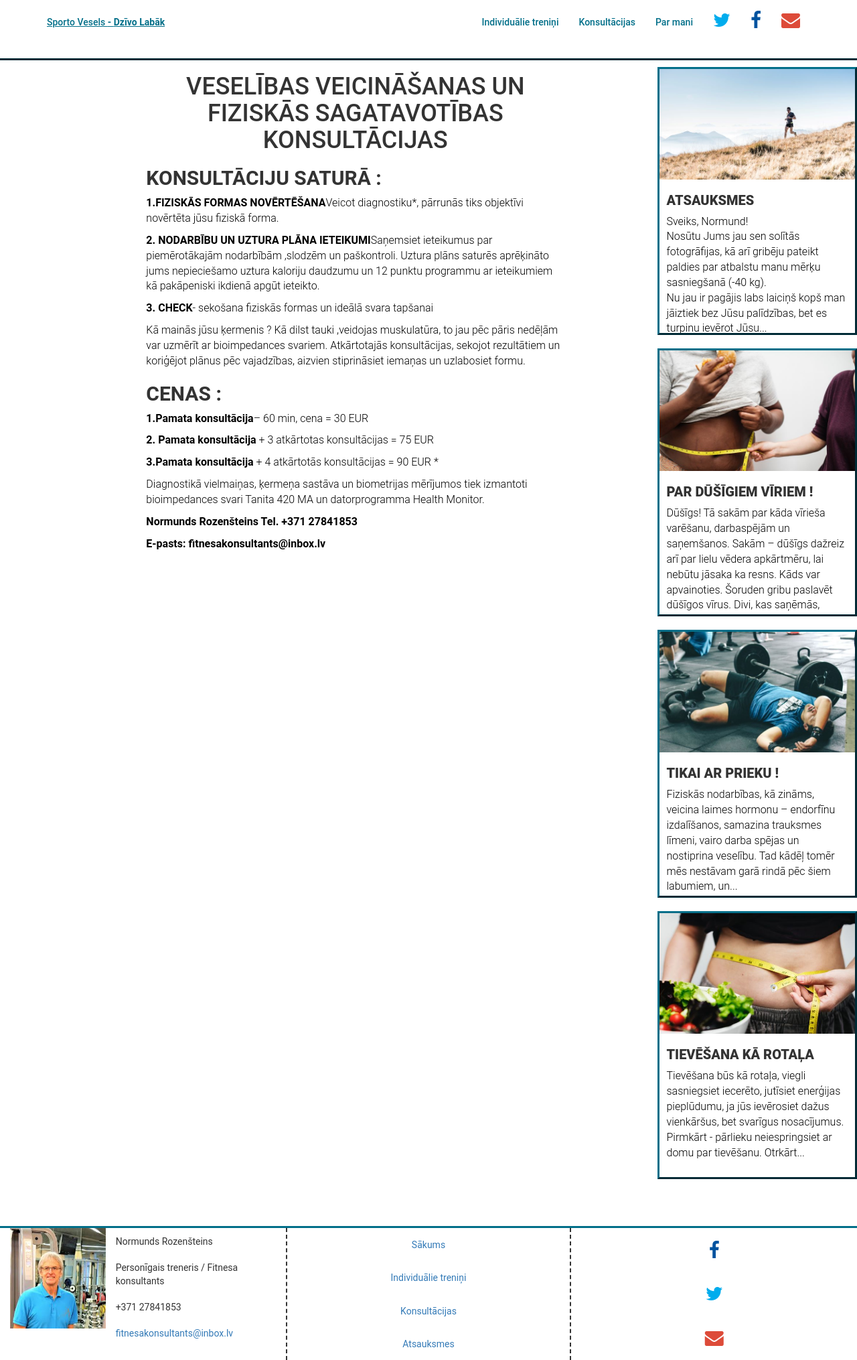
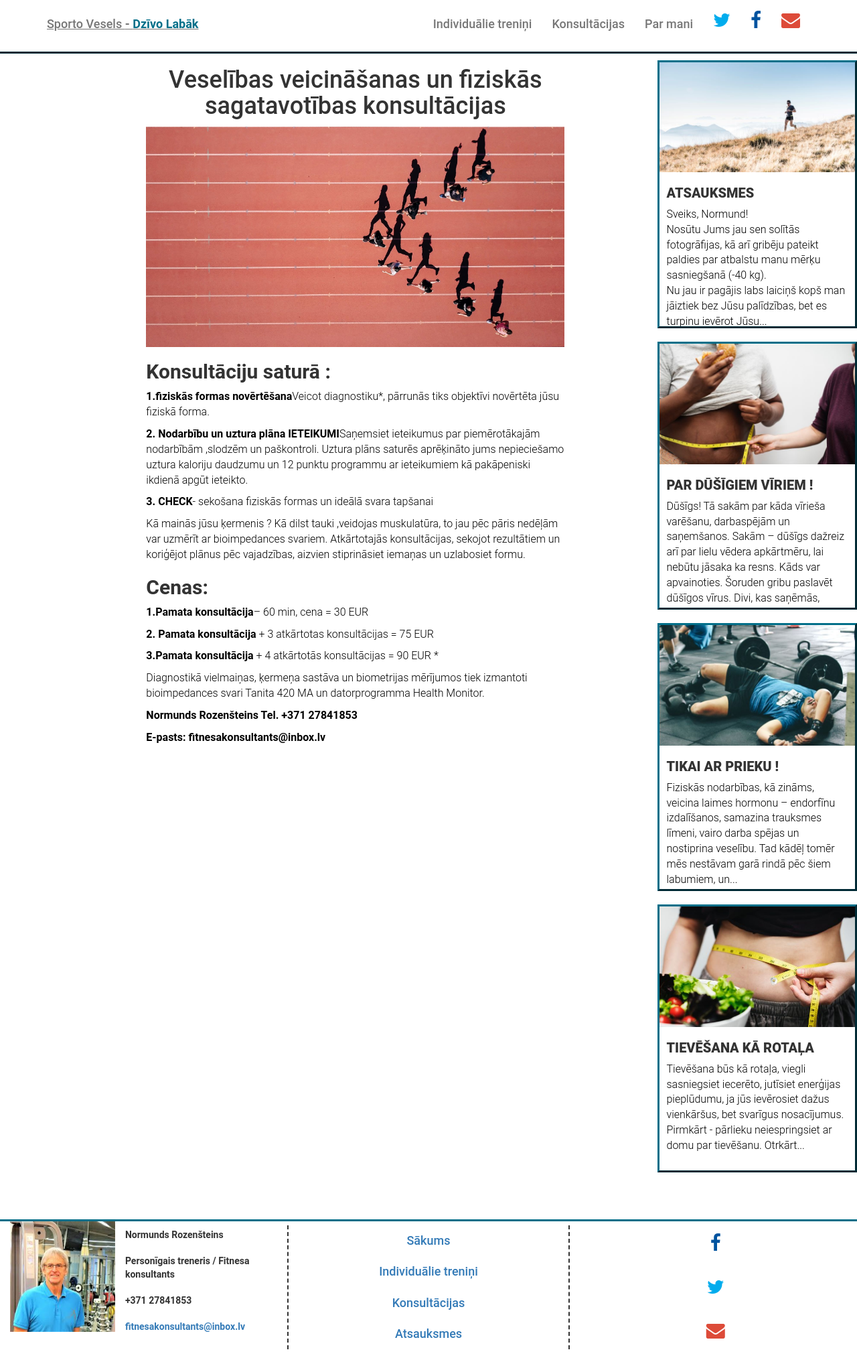
Before and after one commit to reinitto/dzivo-vesels, a React (Create React App) app: page /Konsultacijas in a window 1280 px wide. Shown: the whole page at 67% size. Built offline with nearby package versions, Linux system fonts and the light colour scheme.

Commit message:
Extra styling for articles, added img

```diff
--- a/package.json
+++ b/package.json
@@ -6,6 +6,7 @@
     "react": "^16.5.2",
     "react-bootstrap": "^0.32.4",
     "react-dom": "^16.5.2",
+    "react-helmet": "^5.2.0",
     "react-router-dom": "^4.3.1",
     "react-scripts": "1.1.5"
   },
--- a/public/index.html
+++ b/public/index.html
@@ -1,5 +1,5 @@
 <!DOCTYPE html>
-<html lang="lv">
+<html lang="en">
 
 <head>
   <meta charset="utf-8">
@@ -26,7 +26,7 @@
       work correctly both with client-side routing and a non-root public URL.
       Learn how to configure a non-root public URL by running `npm run build`.
     -->
-  <title>Sporto Vesels - Dzīvo Labāk</title>
+  <title>React App</title>
 </head>
 
 <body>
--- a/src/components/Carousel.js
+++ b/src/components/Carousel.js
@@ -129,13 +129,13 @@ export default () => {
                   </Carousel.Caption>
                 </div>
               </Carousel.Item>
+
               <Carousel.Item>
                 <img width="auto" height="auto" alt="900x500" src={img17m} />
                 <div className="absolute-div">
                   <Carousel.Caption>
                     <div className="col-md-8 col-sm-12 ">
-                      <h1>Tievēšana kā rotaļa </h1>
-
+                      <h1>Tievēšana kā rotaļa</h1>{" "}
                       <div className="col-xs-6 col-sm-6">
                         <p>
                           Tievēšana būs kā rotaļa, viegli sasniegsiet iecerēto,
@@ -149,13 +149,13 @@ export default () => {
                           pat 20 minūtes dienā...
                         </p>
                         <a
-                          href="/Article5"
+                          href="/Article4"
                           type="button"
                           className=" carousel-button"
                         >
                           Lasīt Tālāk
                         </a>
-                      </div>
+                      </div>{" "}
                     </div>
                   </Carousel.Caption>
                 </div>
@@ -165,8 +165,7 @@ export default () => {
                 <div className="absolute-div">
                   <Carousel.Caption>
                     <div className="col-md-8 col-sm-12 ">
-                      <h1>Vienas vasaras veiksmes stāsts</h1>
-
+                      <h1>Vienas vasaras veiksmes stāsts</h1>{" "}
                       <div className="col-xs-6 col-sm-6">
                         <p>
                           Pagājušogad jūnija sākumā pie manis ar lūgumu pēc
@@ -175,17 +174,16 @@ export default () => {
                           ) strādājot atbildīgā darbā bija sākusi pieņemties
                           svarā, bet kad bija jāpaliek mājās ar bērniņu, kam
                           sašūpojās veselība , liekais svars turpināja pieaugt,
-                          spēki samazināties, pašsajūta pasliktināties. Svars
-                          bija pieaudzis līdz 93 kilogramiem...
+                          spēki samazināties...
                         </p>
                         <a
-                          href="/Article6"
+                          href="/Article4"
                           type="button"
                           className=" carousel-button"
                         >
                           Lasīt Tālāk
                         </a>
-                      </div>
+                      </div>{" "}
                     </div>
                   </Carousel.Caption>
                 </div>
--- a/src/components/Footer2.css
+++ b/src/components/Footer2.css
@@ -1,10 +1,4 @@
 .borderFooter {
-  display: flex;
-  align-items: stretch;
-  border-color: #026f89;
-  border-width: 3.3px;
-  border-style: outset;
-  /* border-bottom: 0; */
   background-color: white;
   background: #ffffff;
   border-color: #026f89;
@@ -14,7 +8,6 @@
   text-decoration: none;
   position: relative;
   border-width: 3.3px;
-
   border-right: 0;
   border-left: 0;
   border-bottom: 0;
@@ -40,9 +33,9 @@
 .midDiv {
   border-width: 2px;
   border-style: dashed;
-
   border-top: 0;
   border-bottom: 0;
+  margin: 6px 6px;
 }
 
 .list-group-item {
@@ -55,3 +48,9 @@
     display: none;
   }
 }
+
+@media screen and (max-width: 990px) {
+  .midDiv {
+    border-style: none;
+  }
+}
--- a/src/components/Footer2.js
+++ b/src/components/Footer2.js
@@ -9,13 +9,18 @@ const footerDivStyles = {
   flexDirection: "column"
 };
 
+const footerStyle = {
+  display: "flex",
+  justifyContent: "space-around"
+};
+
 export default () => {
   return (
     <footer
       className="page-footer row no-display
-     "
+      "
     >
-      <div className="container-fluid borderFooter">
+      <div className="container-fluid borderFooter " style={footerStyle}>
         <div className="col-sm-4 footerDivs">
           <div
             style={{
@@ -23,15 +28,20 @@ export default () => {
             }}
           >
             <a href="/about">
-              <img src={profile} alt="" style={{ maxHeight: "150px" }} />
+              <img src={profile} alt="" className="img-responsive" />
             </a>
             <ul className="list-group">
-              <li className="list-group-item">Normunds Rozenšteins</li>
+              <li className="list-group-item">
+                {" "}
+                <strong>Normunds Rozenšteins</strong>{" "}
+              </li>
 
               <li className="list-group-item">
-                Personīgais treneris / Fitnesa konsultants
+                <strong>Personīgais treneris / Fitnesa konsultants</strong>
               </li>
-              <li className="list-group-item"> +371 27841853</li>
+              <li className="list-group-item">
+                <strong> +371 27841853</strong>{" "}
+              </li>
               <li className="list-group-item">
                 <a
                   href="mailto:fitnesakonsultants@inbox.lv"
@@ -39,7 +49,7 @@ export default () => {
                   rel="noopener noreferrer"
                 >
                   {" "}
-                  fitnesakonsultants@inbox.lv
+                  <strong>fitnesakonsultants@inbox.lv</strong>
                 </a>
               </li>
             </ul>
@@ -47,10 +57,19 @@ export default () => {
           </div>
         </div>
         <div className="col-sm-4 midDiv" style={footerDivStyles}>
-          <a href="/">Sākums</a>
-          <a href="/Trenini">Individuālie treniņi</a>
-          <a href="/Konsultacijas">Konsultācijas</a>
-          <a href="/Article2">Atsauksmes</a>
+          <a href="/">
+            <h4>Sākums</h4>
+          </a>
+          <a href="/Trenini">
+            <h4>Individuālie treniņi</h4>
+          </a>
+          <a href="/Konsultacijas">
+            <h4>Konsultācijas</h4>
+          </a>
+          <a href="/Article2">
+            {" "}
+            <h4>Atsauksmes</h4>{" "}
+          </a>
         </div>
         <div className="col-sm-4" style={footerDivStyles}>
           <a
--- a/src/components/Konsultacijas.js
+++ b/src/components/Konsultacijas.js
@@ -1,5 +1,6 @@
 import React from "react";
 
+import img23 from "../img/23m.jpg";
 import ArticleLayout from "./articles/ArticleLayout";
 const headerStyle = {
   textAlign: "center"
@@ -11,17 +12,18 @@ export default () => {
   return (
     <ArticleLayout>
       <h1 style={headerStyle}>
-        VESELĪBAS VEICINĀŠANAS UN FIZISKĀS SAGATAVOTĪBAS KONSULTĀCIJAS
+        Veselības veicināšanas un fiziskās sagatavotības konsultācijas
       </h1>
-      <h2>KONSULTĀCIJU SATURĀ :</h2>
+      <img src={img23} className="img-responsive" alt="" />
+      <h2>Konsultāciju saturā :</h2>
       <p>
-        <strong>1.FIZISKĀS FORMAS NOVĒRTĒŠANA</strong>
+        <strong>1.fiziskās formas novērtēšana</strong>
         Veicot diagnostiku*, pārrunās tiks objektīvi novērtēta jūsu fiziskā
         forma.
       </p>
       <p>
         {" "}
-        <strong>2. NODARBĪBU UN UZTURA PLĀNA IETEIKUMI</strong>
+        <strong>2. Nodarbību un uztura plāna IETEIKUMI</strong>
         Saņemsiet ieteikumus par piemērotākajām nodarbībām ,slodzēm un
         paškontroli. Uztura plāns saturēs aprēķināto jums nepieciešamo uztura
         kaloriju daudzumu un 12 punktu programmu ar ieteikumiem kā pakāpeniski
@@ -38,7 +40,7 @@ export default () => {
         konsultācijas, sekojot rezultātiem un koriģējot plānus pēc vajadzības,
         aizvien stiprināsiet iemaņas un uzlabosiet formu.
       </p>{" "}
-      <h2>CENAS :</h2>
+      <h2>Cenas: </h2>
       <p>
         <strong>1.Pamata konsultācija</strong>– 60 min, cena = 30 EUR{" "}
       </p>
--- a/src/components/Layout.js
+++ b/src/components/Layout.js
@@ -1,10 +1,13 @@
 import React from "react";
+import { Helmet } from "react-helmet";
 import Navbar from "./Navbar";
-
 import Footer from "./Footer2";
 
 const Layout = props => (
   <div>
+    <Helmet>
+      <html lang="lv" />
+    </Helmet>
     <Navbar />
     <div>{props.children}</div>
     <Footer />
--- a/src/components/Navbar.css
+++ b/src/components/Navbar.css
@@ -72,4 +72,5 @@ h5 {
 .white {
   background-color: white;
   border-color: white;
+  margin-bottom: 5px;
 }
--- a/src/components/Navbar.js
+++ b/src/components/Navbar.js
@@ -7,12 +7,15 @@ var NavItem = require("react-bootstrap").NavItem;
 
 export default () => {
   return (
-    <div className="container-fluid border">
+    <div
+      className="container-fluid border no-wrap"
+      style={{ display: "flex", justifyContent: "center" }}
+    >
       <Navbar collapseOnSelect className="white">
         <Navbar.Header>
           <Navbar.Brand>
             <Link to="/">
-              <h5
+              <h4
                 style={{
                   fontWeight: 500,
                   textDecoration: "underline"
@@ -20,7 +23,7 @@ export default () => {
               >
                 Sporto Vesels <strong> - </strong>{" "}
                 <b style={{ color: "#026f89" }}>Dzīvo Labāk</b>
-              </h5>
+              </h4>
             </Link>
           </Navbar.Brand>
           <Navbar.Toggle />
@@ -28,14 +31,14 @@ export default () => {
         <Navbar.Collapse>
           <Nav pullRight className=" navbar-right">
             <NavItem eventKey={1} href="/Trenini">
-              <h5>Individuālie treniņi</h5>
+              <h4>Individuālie treniņi</h4>
             </NavItem>
             <NavItem eventKey={3} href="/Konsultacijas">
-              <h5>Konsultācijas</h5>
+              <h4>Konsultācijas</h4>
             </NavItem>
             <NavItem eventKey={2} href="/About">
-              <h5> Par mani</h5>
-            </NavItem>
+              <h4> Par mani</h4>
+            </NavItem>{" "}
             <NavItem
               eventKey={3}
               target="_blank"
--- a/src/components/News.js
+++ b/src/components/News.js
@@ -34,9 +34,7 @@ export default () => {
                         Kas par svaru pieaug sākumā – vai tie ir muskuļi? Bieži
                         vien iesācējiem ir neliels svara pieaugums pirmajās 2 -
                         3 nedēļās, līdz pat 2 kilogramiem. Vairumā tas ir
-                        noderīgais svara pieaugums, kurš, turpinot nodarbības,
-                        pazudīs, jo, uzsākot treniņus, organisms muskuļos
-                        palielina ūdens rezerves, lai
+                        noderīgais svara pieaugums, kurš, turpinot nodarbības
                         <span>...</span>
                       </p>
                     </div>
@@ -45,7 +43,7 @@ export default () => {
                     </div>
                   </a>
                 </div>
-                <div className="col-page col-sm-4 col-md-3">
+                <div className="col-page col-sm-4 col-md-3 ">
                   <a href="/Article2" className="fondo-publicacion-home">
                     <div className="img-publicacion-home">
                       <img className="img-responsive" src={img3s} alt="" />
@@ -57,10 +55,7 @@ export default () => {
                         <br />
                         Nosūtu Jums jau sen solītās fotogrāfijas, kā arī gribēju
                         pateikt paldies par atbalstu manu mērķu sasniegšanā (-40
-                        kg).
-                        <br />
-                        Nu jau ir pagājis labs laiciņš kopš man jāiztiek bez
-                        Jūsu palīdzības, bet es turpinu ievērot Jūsu
+                        kg)
                         <span>...</span>
                       </p>
                     </div>
@@ -69,7 +64,7 @@ export default () => {
                     </div>
                   </a>
                 </div>
-                <div className="col-page col-sm-4 col-md-3">
+                <div className="col-page col-sm-4 col-md-3 ">
                   <a href="/Article3" className="fondo-publicacion-home">
                     <div className="img-publicacion-home">
                       <img className="img-responsive" src={img12} alt="" />
@@ -79,9 +74,7 @@ export default () => {
                       <p>
                         Dūšīgs! Tā sakām par kāda vīrieša varēšanu, darbaspējām
                         un saņemšanos. Sakām – dūšīgs dažreiz arī par lielu
-                        vēdera apkārtmēru, lai nebūtu jāsaka ka resns. Kāds var
-                        apvainoties. Šoruden gribu paslavēt dūšīgos vīrus. Divi,
-                        kas saņēmās, atnāca pie manis
+                        vēdera apkārtmēru, lai nebūtu jāsaka
                         <span>...</span>
                       </p>
                     </div>
@@ -90,7 +83,7 @@ export default () => {
                     </div>
                   </a>
                 </div>
-                <div className="col-page col-sm-4 col-md-3">
+                <div className="col-page col-sm-4 ">
                   <a href="/Article4" className="fondo-publicacion-home">
                     <div className="img-publicacion-home">
                       <img className="img-responsive" src={img16} alt="" />
@@ -101,7 +94,6 @@ export default () => {
                         Fiziskās nodarbības, kā zināms, veicina laimes hormonu –
                         endorfīnu izdalīšanos, samazina trauksmes līmeni, vairo
                         darba spējas un nostiprina veselību. Tad kādēļ tomēr mēs
-                        nestāvam garā rindā pēc šiem labumiem, un
                         <span>...</span>
                       </p>
                     </div>
@@ -110,7 +102,7 @@ export default () => {
                     </div>
                   </a>
                 </div>
-                <div className="hidden-sm col-page col-sm-4 col-md-3">
+                <div className="hidden-sm col-page col-sm-4 ">
                   <a href="/Article5" className="fondo-publicacion-home">
                     <div className="img-publicacion-home">
                       <img className="img-responsive" src={img17} alt="" />
@@ -120,8 +112,7 @@ export default () => {
                       <p>
                         Tievēšana būs kā rotaļa, viegli sasniegsiet iecerēto,
                         jutīsiet enerģijas pieplūdumu, ja jūs ievērosiet dažus
-                        vienkāršus, bet svarīgus nosacījumus. Pirmkārt -
-                        pārlieku neiespringsiet ar domu par tievēšanu. Otrkārt
+                        vienkāršus, bet svarīgus nosacījumus. Pirmkārt
                         <span>...</span>
                       </p>
                     </div>
@@ -130,7 +121,7 @@ export default () => {
                     </div>
                   </a>
                 </div>
-                <div className="hidden-sm col-page col-sm-4 col-md-3">
+                <div className="hidden-sm col-page col-sm-4 ">
                   <a href="/Article6" className="fondo-publicacion-home">
                     <div className="img-publicacion-home">
                       <img className="img-responsive" src={img13} alt="" />
@@ -140,7 +131,7 @@ export default () => {
                       <p>
                         Pagājušogad jūnija sākumā pie manis ar lūgumu pēc
                         palīdzības tikt galā ar liekajiem kilogramiem pieteicās
-                        Inita ( vārds mainīts). Jaunā sieviete ( 33
+                        Inita
                         <span>...</span>
                       </p>
                     </div>
@@ -149,7 +140,7 @@ export default () => {
                     </div>
                   </a>
                 </div>
-                <div className="col-page col-sm-4 col-md-3">
+                <div className="col-page col-sm-4 ">
                   <a href="/Article7" className="fondo-publicacion-home">
                     <div className="img-publicacion-home">
                       <img className="img-responsive" src={img15} alt="" />
@@ -160,8 +151,6 @@ export default () => {
                         Medicīnā lieto terminu Metabolais sindroms, lai
                         raksturotu pacienta palēnināto vielmaiņu, kuras viena no
                         izpausmēm ir pieņemšanās svarā. Bet, turpinoties svara
-                        pieaugumam, attīstās daudz citas kaites – cukura
-                        diabēts, sirds mazspēja
                         <span>...</span>
                       </p>
                     </div>
@@ -170,7 +159,7 @@ export default () => {
                     </div>
                   </a>
                 </div>
-                <div className="col-page col-sm-4 col-md-3">
+                <div className="col-page col-sm-4 ">
                   <a href="/Forma" className="fondo-publicacion-home">
                     <div className="img-publicacion-home">
                       <img className="img-responsive" src={img11} alt="" />
@@ -181,8 +170,6 @@ export default () => {
                         Būt labā fiziskajā formā! Kā pie tās tikt? Nemitīgi kāds
                         Stokholmas brīnums piedāvā nomest 8 kilogramus dažu
                         dienu laikā, lasām kā ar sešiem vingrinājumiem iegūt
-                        tvirtu vidukli. Nupat skan aicinājumi uz augstas
-                        intensitātes treniņiem. Dzirdam apsvērumus
                         <span>...</span>
                       </p>
                     </div>
@@ -191,7 +178,7 @@ export default () => {
                     </div>
                   </a>
                 </div>
-                <div className="col-page col-sm-4 col-md-3">
+                <div className="col-page col-sm-4 ">
                   <a href="/About" className="fondo-publicacion-home">
                     <div className="img-publicacion-home">
                       <img className="img-responsive" src={nr3} alt="" />
@@ -212,7 +199,7 @@ export default () => {
                   </a>
                 </div>
 
-                <div className="col-page col-sm-4 col-md-3">
+                <div className="col-page col-sm-4 ">
                   <a href="/Monitors" className="fondo-publicacion-home">
                     <div className="img-publicacion-home">
                       <img className="img-responsive" src={monitor} alt="" />
@@ -223,7 +210,8 @@ export default () => {
                         Izmantojot Veselības monitoru* iespējams sekot kā mainās
                         ķermeņa svars, apkārtmēri, muskuļu masa, tauki un ūdens
                         daudzums. Sportistiem, treneriem tas uzskatāmi sniedz
-                        informāciju par procesiem organismā, u<span>...</span>
+                        informāciju
+                        <span>...</span>
                       </p>
                     </div>
                     <div className="mascara-enlace-blog-home">
--- a/src/components/articles/ArticleLayout.js
+++ b/src/components/articles/ArticleLayout.js
@@ -5,7 +5,7 @@ import SideBar from "./SideBar";
 const ArticleLayout = props => {
   return (
     <div className="row">
-      <div className="col-md-6 col-md-offset-2">{props.children}</div>
+      <div className="col-md-6 col-md-offset-2 container">{props.children}</div>
       <div className="col-md-3 col-md-offset-1">
         <SideBar />
       </div>
--- a/src/components/articles/Trenini.js
+++ b/src/components/articles/Trenini.js
@@ -14,7 +14,7 @@ export default () => {
       <h1 style={headerStyle}>Treniņu kursi</h1>
 
       <img src={img21} className="img-responsive" alt="" />
-      <h2>LABAS FIZISKĀS SAGATAVOTĪBAS KURSS</h2>
+      <h2>Labas fiziskās sagatavotības kurss</h2>
       <p>
         Individuālas nodarbības Sertificēta fiziskās sagatavotības trenera
         Mag.paed. Normunda Rozenšteina vadībā Plānojot uzsākt ko jaunu - noderēs
```
Also changed, not shown: src/img/23m.jpg (added), 1 other file (tests, documents, lock files or other folders).
